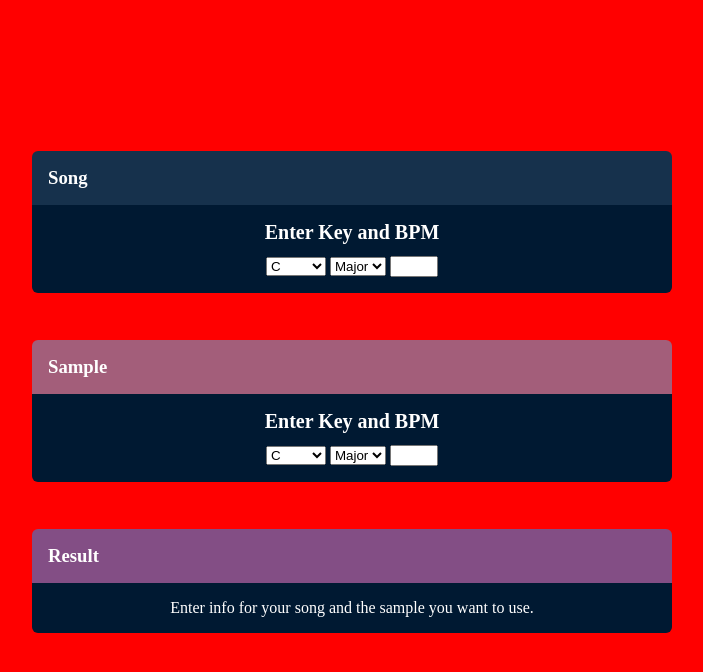
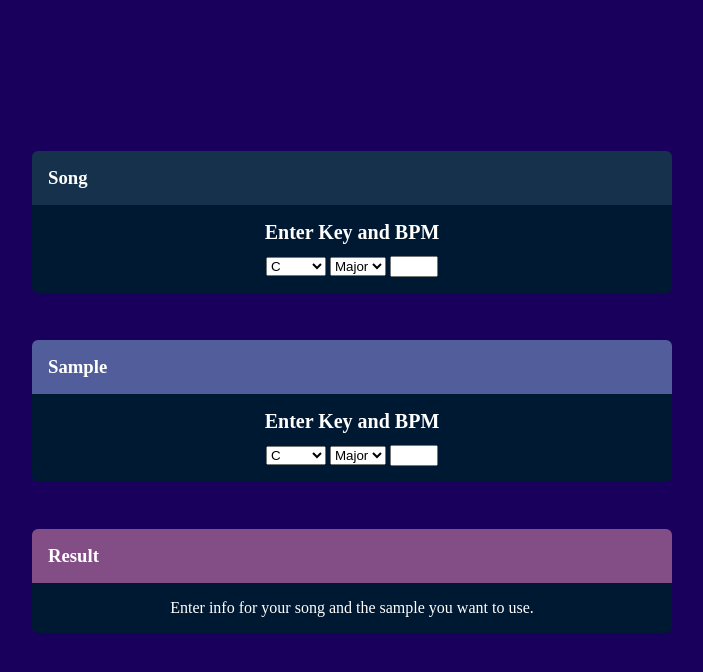
Before and after one commit to Garrettvk/garrettvk.github.io, a plain HTML site: page index.html in a window 1280 px wide. Shown: the whole page, without its empty margins (288-991 px from the left). Drawn offline with Linux system fonts and the light colour scheme.

Commit message:
background changed to blue

```diff
--- a/css/styles.css
+++ b/css/styles.css
@@ -31,7 +31,7 @@ main,
 
 body {
   border: var(--border-width) solid #fff;
-  background-color: red;
+  background-color: rgb(24, 0, 92);
   box-sizing: border-box;
   justify-content: center;
   height: 98vh;
```
